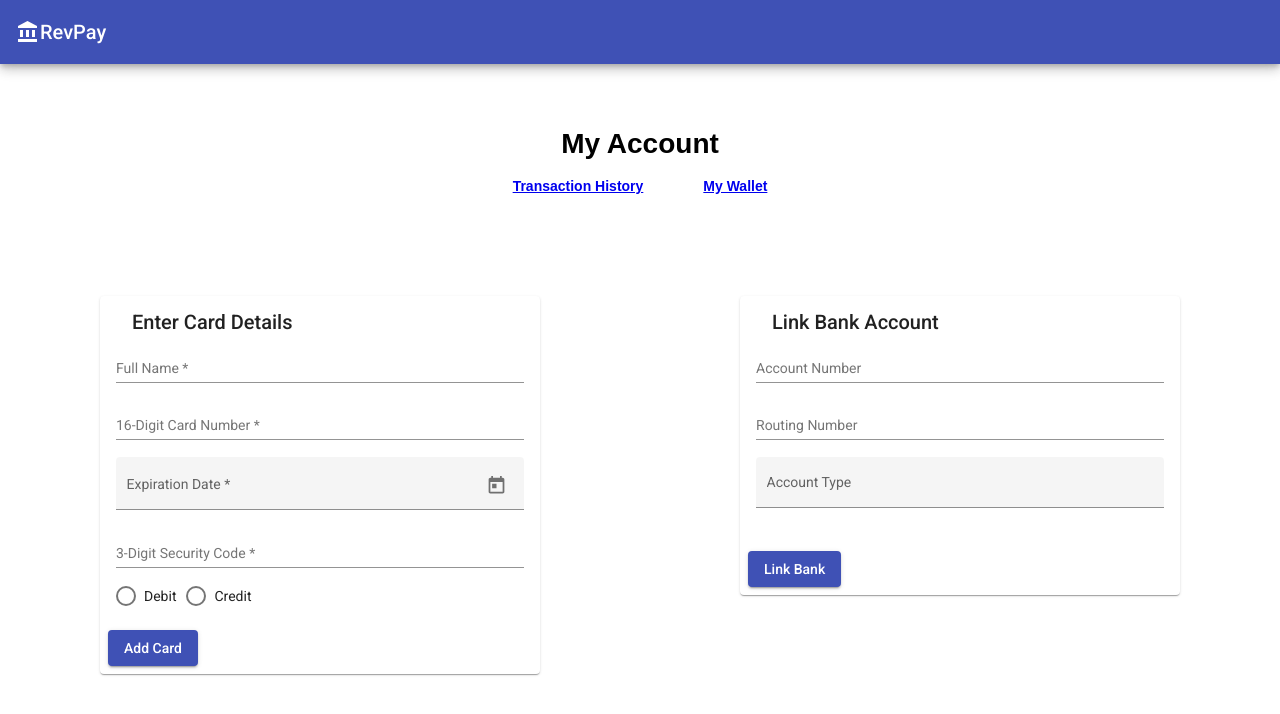
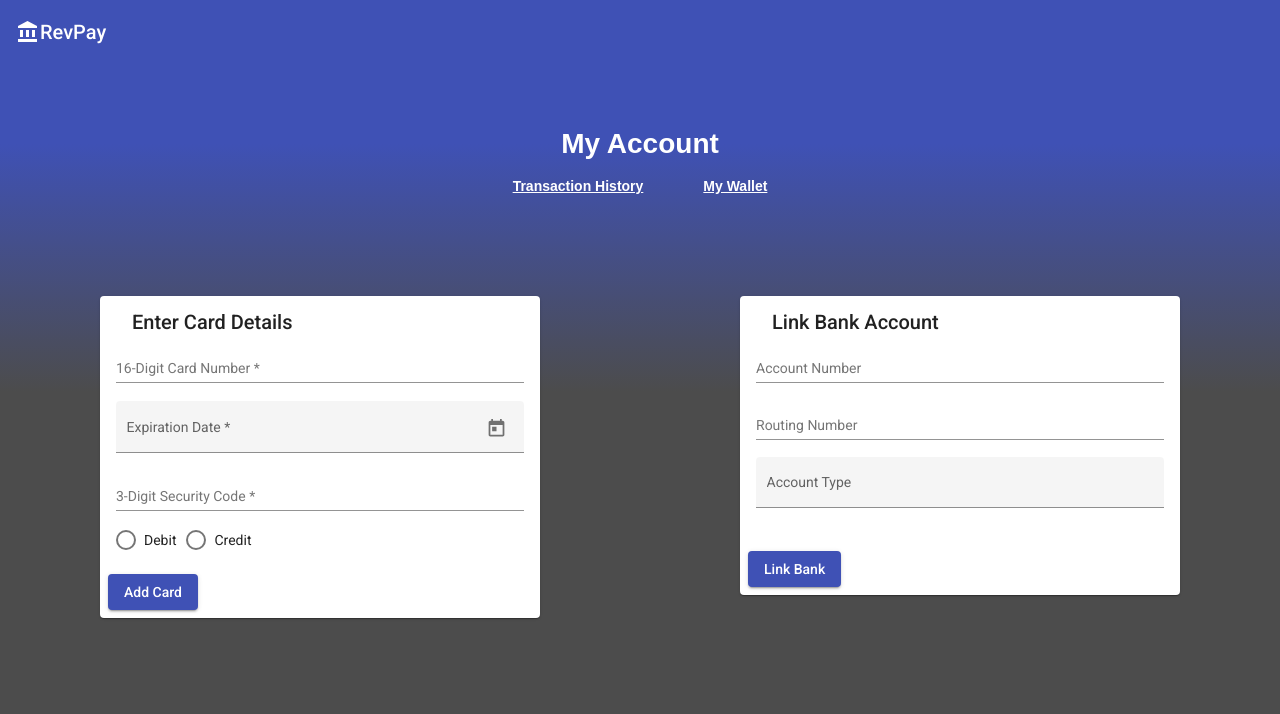
Before and after one commit to mdiazelt/RevPay-Banking-Project, an Angular app in the folder frontend/: page /personal in a window 1280 px wide. Shown: the top 714 px of the page. Built offline with nearby package versions, Linux system fonts and the light colour scheme.

Commit message:
personal styles

```diff
--- a/frontend/src/app/components/personal-account/personal-account.component.css
+++ b/frontend/src/app/components/personal-account/personal-account.component.css
@@ -26,6 +26,7 @@ h1 {
     font-family: 'Noto Sans JP', sans-serif;
     font-weight: 600;
     font-size: 2em;
+    color: white;
 }
 
 .header {
@@ -36,5 +37,10 @@ a {
     padding: 30px;
     font-family: 'Noto Sans JP', sans-serif;
     font-weight: 600;
+    color: white;
+}
 
+section {
+    min-height: 100vh;
+    background: linear-gradient(to top, #4c4c4c 59%, #3f51b5 90%) no-repeat;
 }
--- a/frontend/src/app/components/personal-account/personal-account.component.html
+++ b/frontend/src/app/components/personal-account/personal-account.component.html
@@ -3,6 +3,7 @@
 <!-- <div routerLinkActive="active-link" [routerLinkActiveOptions]="{exact:true}">
 <a routerLink="/personal/personal-transaction-history">Transaction History</a>
 </div> -->
+<section>
 <div class = "header">
     <h1>My Account</h1>
     <div>
@@ -11,7 +12,7 @@
     </div>
 </div>
 
-<section class="container">
+<div class="container">
         <form [formGroup]="cardForm" class="form-container">
             <mat-card>
                 <mat-card-header>
@@ -20,11 +21,11 @@
                     </mat-card-title>
                 </mat-card-header>
                 <mat-card-content>
-                        <div>
+                        <!-- <div>
                             <mat-form-field class="full-width">
                                 <input formControlName="name" matInput placeholder="Full Name">
                             </mat-form-field>
-                        </div>
+                        </div> -->
                         <div>
                             <mat-form-field class="full-width">
                                 <input formControlName="number" matInput placeholder="16-Digit Card Number" (keypress)="numbersOnly($event)">
@@ -101,6 +102,7 @@
                 <p *ngIf="addBank">Bank account successfully linked!</p>
             </mat-card>
         </form>
+    </div>
 </section>
 
 <!-- <section class="card">
--- a/frontend/src/app/components/send-request-money/send-request-money.component.css
+++ b/frontend/src/app/components/send-request-money/send-request-money.component.css
@@ -14,6 +14,7 @@ h1 {
     font-family: 'Noto Sans JP', sans-serif;
     font-weight: 600;
     font-size: 2em;
+    color: white;
 }
 
 .container {
--- a/frontend/src/app/models/user.model.ts
+++ b/frontend/src/app/models/user.model.ts
@@ -1,5 +1,5 @@
 export interface User {
-    id:number
+    id:number,
     username:string,
     passwd:string,
     balance: number
```
